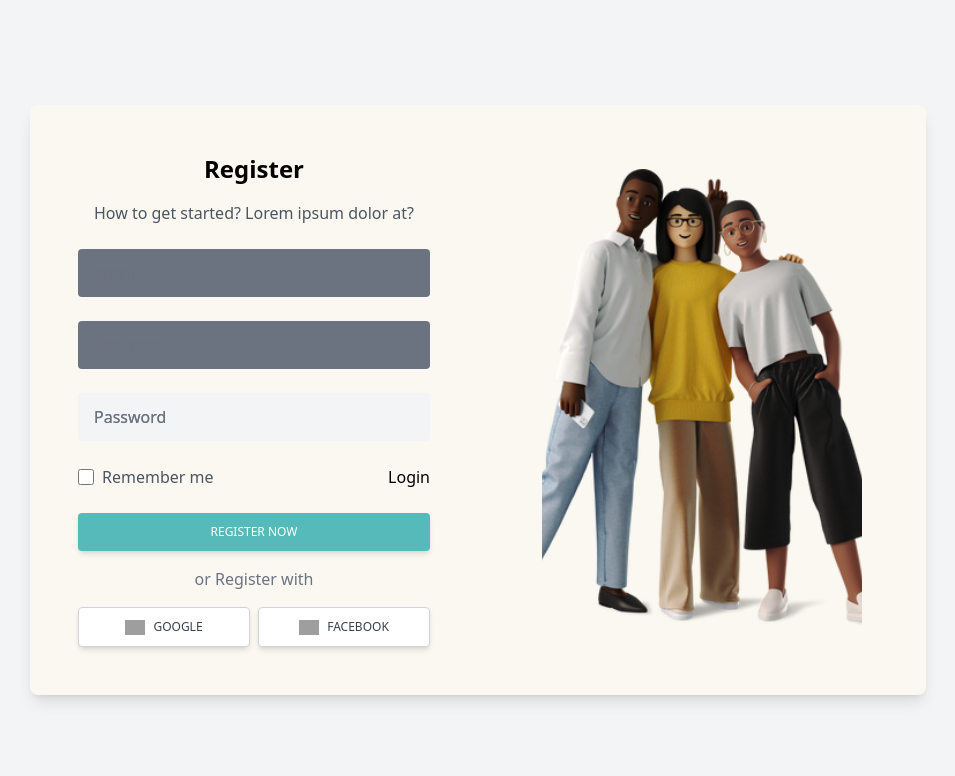
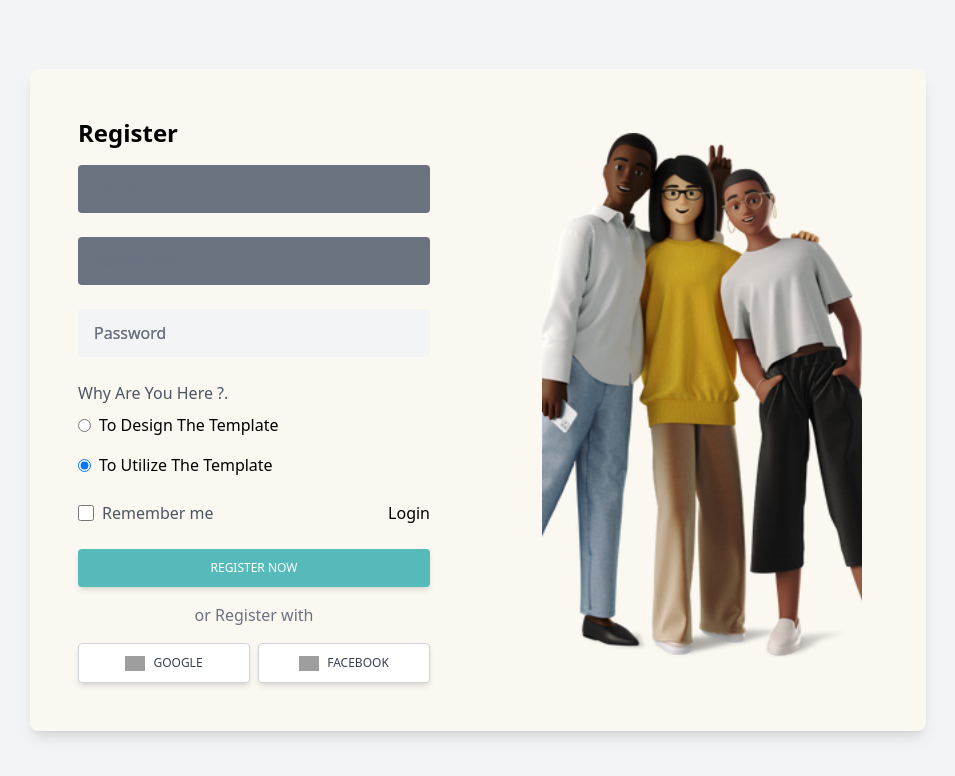
Before and after one commit to ashish-hexalitics/HippoCreates, a React (Vite) app: page /register in a window 1280 px wide. Shown: the top 776 px of the page, without its empty margins (162-1117 px from the left). Built offline with nearby package versions, Linux system fonts and the light colour scheme; grey boxes are pictures that could not be loaded.

Commit message:
intregrated utilizers signup

```diff
--- a/package.json
+++ b/package.json
@@ -13,11 +13,13 @@
     "@react-pdf/renderer": "^3.4.4",
     "@reduxjs/toolkit": "^2.2.6",
     "axios": "^1.7.2",
+    "canvas": "^2.11.2",
     "html2canvas": "^1.4.1",
     "jspdf": "^2.5.1",
     "pspdfkit": "^2024.4.0",
     "react": "^18.3.1",
     "react-dom": "^18.3.1",
+    "react-hot-toast": "^2.4.1",
     "react-icons": "^5.2.1",
     "react-redux": "^9.1.2",
     "react-rnd": "^10.4.12",
--- a/src/components/TemplateLayout/Images/Image.tsx
+++ b/src/components/TemplateLayout/Images/Image.tsx
@@ -1,5 +1,3 @@
-// import React from 'react'
-
 import { Element } from "../../../dto/element.dto";
 import { filterStyles } from "../constant";
 
@@ -8,6 +6,7 @@ interface RectangleProps {
 }
 
 function Image({ element }: RectangleProps) {
+
   return (
     <picture>
       <source
@@ -31,7 +30,7 @@ function Image({ element }: RectangleProps) {
             : "none",
           boxShadow: element.boxShadow,
           opacity: (Number(element.opacity) /  100) || 1,
-          filter: filterStyles[element.filter] || "none", // Fallback to "none" if filter is not found
+          filter: filterStyles[element.filter] || "none",
         }}
         className="react-resizable-handle-w react-resizable-handle-e react-resizable-handle-n eact-resizable-handle-s react-resizable-handle-nw react-resizable-handle-ne react-resizable-handle-se react-resizable-handle-sw "
       />
--- /dev/null
+++ b/src/components/TemplateLayout/Images/cropUtils.ts
@@ -0,0 +1,30 @@
+// cropUtils.js
+export const getCroppedImg = (imageSrc: string, crop: any) => {
+    return new Promise((resolve) => {
+      const image = new Image();
+      image.src = imageSrc;
+
+      image.onload = () => {
+        const canvas = document.createElement('canvas');
+        const ctx = canvas.getContext('2d');
+        const { width, height } = crop;
+
+        canvas.width = width;
+        canvas.height = height;
+
+        ctx.drawImage(
+          image,
+          crop.x,
+          crop.y,
+          width,
+          height,
+          0,
+          0,
+          width,
+          height
+        );
+
+        resolve(canvas.toDataURL('image/jpeg'));
+      };
+    });
+  };
--- a/src/pages/AuthManagement/Register.tsx
+++ b/src/pages/AuthManagement/Register.tsx
@@ -1,28 +1,67 @@
-import React from "react";
+import React, { useState } from "react";
 import business3dYoungWomenStanding from "../../assets/images/business-3d-young-women-standing.png";
-import { Link } from "react-router-dom";
+import { Link, useNavigate } from "react-router-dom";
+import { useRegisterMutation } from "../../store/slices/userSlice/apiSlice";
+import toast, { Toaster } from 'react-hot-toast';
+
+interface RegisterRequest {
+  email: string;
+  password: string;
+  name: string;
+  role: string;
+}
 
 const Register: React.FC = (): React.ReactElement => {
+  const [user, setUser] = useState<RegisterRequest>({
+    email: "",
+    password: "",
+    name: "",
+    role: "utilizer",
+  });
+  const navigate = useNavigate();
+  const notify = (message: string) => toast(message);
+
+  const [register, { isLoading, isError, data }] = useRegisterMutation();
+
+  const handleChange = (e: React.ChangeEvent<HTMLInputElement>) => {
+    setUser({ ...user, [e.target.name]: e.target.value });
+  };
+
+  const handleRegister = async (e: React.MouseEvent<HTMLButtonElement>) => {
+    e.preventDefault();
+    try {
+      const userCredentials: RegisterRequest = user;
+      const response = await register(userCredentials).unwrap();
+      if (response.user) {
+        !isError && navigate("/login");
+        notify(data.message);
+      }
+    } catch (error) {
+      console.log(error)
+      notify(error.data.message);
+    }
+  };
+
   return (
     <div className="flex min-h-screen items-center justify-center bg-gray-100 p-6 dark:bg-[#fbf8f1]">
       <div className="flex w-full max-w-4xl overflow-hidden rounded-lg bg-[#fbf8f1] shadow-lg dark:bg-white">
         <div className="w-full p-8 sm:p-12 lg:w-1/2">
-          <h2 className="mb-4 text-2xl font-bold text-center text-gray dark:text-gray">
+          <h2 className="mb-4 text-2xl font-bold text-left text-gray dark:text-gray">
             Register
           </h2>
-          <p className="mb-6 text-center text-gray-600 dark:text-gray-600">
-            How to get started? Lorem ipsum dolor at?
-          </p>
+          <Toaster/>
           <form>
             <div className="relative mb-6">
               <input
                 type="email"
                 className="peer block w-full rounded border-0 bg-gray-500 px-4 py-3 text-gray-700 placeholder-gray-500 focus:bg-white focus:outline-none dark:bg-gray-100 dark:text-gray dark:placeholder-gray-400"
-                id="exampleInputUsername"
+                id="exampleInputEmail"
                 placeholder="Email"
+                name="email"
+                onChange={handleChange}
               />
               <label
-                htmlFor="exampleInputUsername"
+                htmlFor="exampleInputEmail"
                 className="pointer-events-none absolute left-4 top-0 mb-0 pt-3 leading-6 text-gray-500 transition-all duration-200 ease-out peer-focus:-translate-y-6 peer-focus:scale-75 peer-focus:text-primary dark:text-gray-400"
               >
                 Email
@@ -32,29 +71,62 @@ const Register: React.FC = (): React.ReactElement => {
               <input
                 type="text"
                 className="peer block w-full rounded border-0 bg-gray-500 px-4 py-3 text-gray-700 placeholder-gray-500 focus:bg-white focus:outline-none dark:bg-gray-100 dark:text-gray dark:placeholder-gray-400"
-                id="exampleInputUsername"
-                placeholder="Username"
+                id="exampleInputFullName"
+                placeholder="Enter Full Name"
+                onChange={handleChange}
+                name="name"
               />
               <label
-                htmlFor="exampleInputUsername"
+                htmlFor="exampleInputFullName"
                 className="pointer-events-none absolute left-4 top-0 mb-0 pt-3 leading-6 text-gray-500 transition-all duration-200 ease-out peer-focus:-translate-y-6 peer-focus:scale-75 peer-focus:text-primary dark:text-gray-400"
               >
-                Username
+                Full Name
               </label>
             </div>
             <div className="relative mb-6">
               <input
                 type="password"
                 className="peer block w-full rounded border-0 bg-gray-100 px-4 py-3 text-gray-700 placeholder-gray-500 focus:bg-white focus:outline-none dark:bg-gray-100 dark:text-gray dark:placeholder-gray-400"
-                id="exampleInputPassword1"
+                id="exampleInputPassword"
                 placeholder="Password"
+                onChange={handleChange}
+                name="password"
               />
               <label
-                htmlFor="exampleInputPassword1"
+                htmlFor="exampleInputPassword"
                 className="pointer-events-none absolute left-4 top-0 mb-0 pt-3 leading-6 text-gray-500 transition-all duration-200 ease-out peer-focus:-translate-y-6 peer-focus:scale-75 peer-focus:text-primary dark:text-gray-400"
               >
                 Password
               </label>
+            </div>
+            <div className="mb-6">
+              <label className="block text-gray-600 dark:text-gray-500">
+                Why Are You Here ?.
+              </label>
+              <div className="flex flex-col space-y-4 mt-2">
+                <label className="inline-flex items-center">
+                  <input
+                    type="radio"
+                    className="form-radio"
+                    name="role"
+                    value={"designer"}
+                    checked={user.role === "designer"}
+                    onChange={handleChange}
+                  />
+                  <span className="ml-2">To Design The Template</span>
+                </label>
+                <label className="inline-flex items-center">
+                  <input
+                    type="radio"
+                    className="form-radio"
+                    name="role"
+                    value={"utilizer"}
+                    checked={user.role === "utilizer"}
+                    onChange={handleChange}
+                  />
+                  <span className="ml-2">To Utilize The Template</span>
+                </label>
+              </div>
             </div>
             <div className="mb-6 flex items-center justify-between">
               <div className="flex items-center">
@@ -74,6 +146,7 @@ const Register: React.FC = (): React.ReactElement => {
             </div>
             <button
               type="submit"
+              onClick={handleRegister}
               className="w-full rounded bg-[#55bab9] py-2.5 text-xs font-medium uppercase leading-normal text-white shadow-md transition duration-150 ease-in-out hover:bg-primary-dark focus:bg-primary-dark focus:outline-none dark:bg-[#55bab9] dark:hover:bg-primary"
             >
               Register Now
--- a/src/routes/PublicRoutes.tsx
+++ b/src/routes/PublicRoutes.tsx
@@ -3,6 +3,8 @@ import { Navigate } from "react-router-dom";
 const PublicRoutes = ({ children }: { children: React.ReactElement }) => {
   const auth_token = localStorage.getItem("access_token");
   return !auth_token ? children : <Navigate to="/admin/dashboard" />;
+  // const roleName = localStorage.getItem("role");
+  // return !auth_token ? children : <Navigate to={`/${roleName}/dashboard`} />;
 };
 
 export default PublicRoutes;
--- a/src/routes/routes.ts
+++ b/src/routes/routes.ts
@@ -41,7 +41,7 @@ export const protectedRoutes = [
   {
     path: "/admin/*",
     component: AdminLayout,
-  },
+  }
 ];
 
 export const authRoutes = [
@@ -105,3 +105,12 @@ export const adminRoutes = [
     showBreadcrumb: true,
   },
 ];
+
+export const utilizerRoutes = [
+  {
+    path: "dashboard",
+    component: Dashboard,
+    breadcrumb: ["utilizer", "dashboard"],
+    showBreadcrumb: true,
+  }
+];
--- a/src/store/slices/userSlice/apiSlice.ts
+++ b/src/store/slices/userSlice/apiSlice.ts
@@ -40,7 +40,12 @@ interface TemplateRequest {
 interface UserInfoRequest {
   userId: string;
 }
-
+interface RegisterRequest {
+  email: string;
+  password: string;
+  name: string;
+  role: string;
+}
 export const userApi: any = createApi({
   reducerPath: "userApi",
   baseQuery: baseQueryWithInterceptor,
@@ -48,6 +53,13 @@ export const userApi: any = createApi({
     login: builder.mutation<any, LoginRequest>({
       query: (credentials) => ({
         url: "/auth/login",
+        method: "POST",
+        body: credentials,
+      }),
+    }),
+    register: builder.mutation<any, RegisterRequest>({
+      query: (credentials) => ({
+        url: "/auth/register",
         method: "POST",
         body: credentials,
       }),
@@ -141,6 +153,7 @@ export const userApi: any = createApi({
 
 export const {
   useLoginMutation,
+  useRegisterMutation,
   useGetUserQuery,
   useGetUsersQuery,
   useGetTemplatesQuery,
@@ -149,5 +162,5 @@ export const {
   useUpdateUserInfoMutation,
   useGetTemplateQuery,
   useUpdateTemplateMutation,
-  useDeleteTemplateMutation
+  useDeleteTemplateMutation,
 } = userApi;
```
Also changed, not shown: src/Icons/constant.tsx (+7 -1 lines), src/components/TemplateLayout/RndElement.tsx (+8 -1 lines), src/pages/AdminManagement/AdminLayout.tsx (+27 -4 lines), src/pages/AuthManagement/Login.tsx (+7 -3 lines), 1 other file (tests, documents, lock files or other folders).
